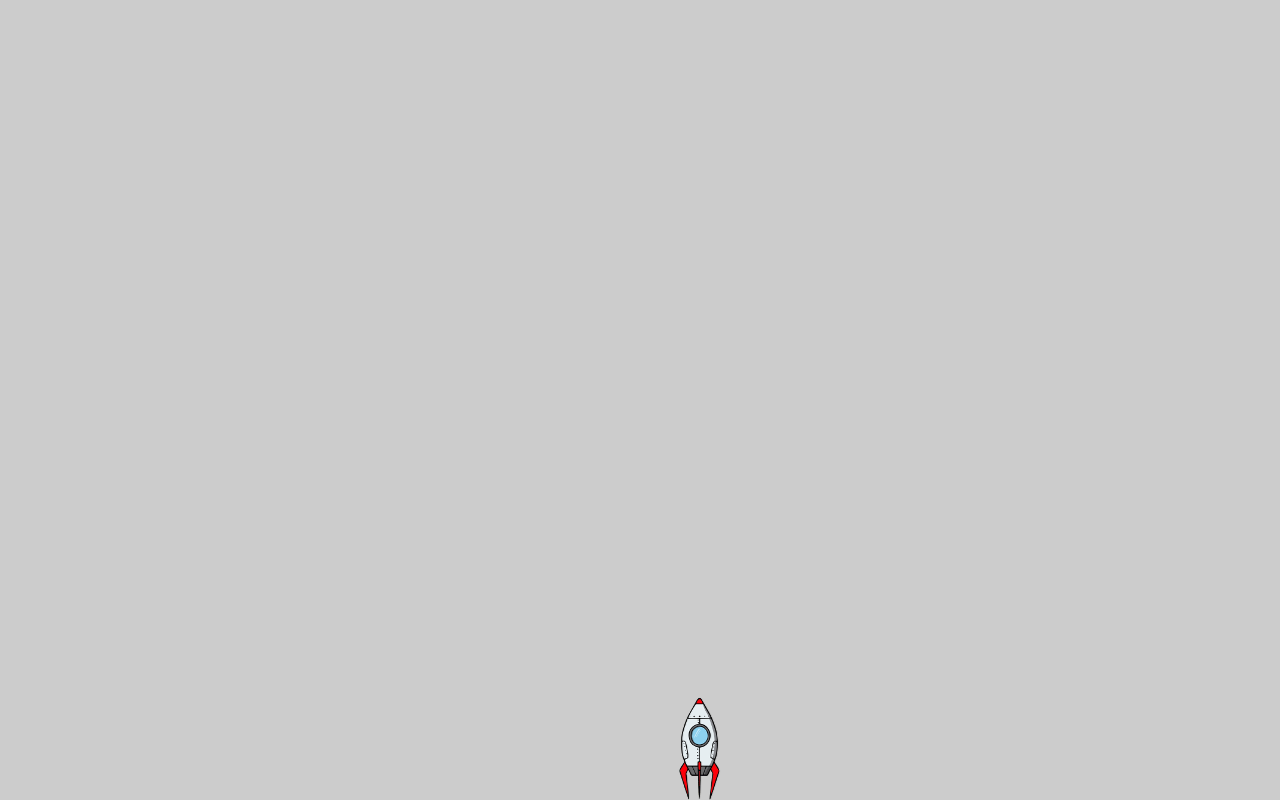
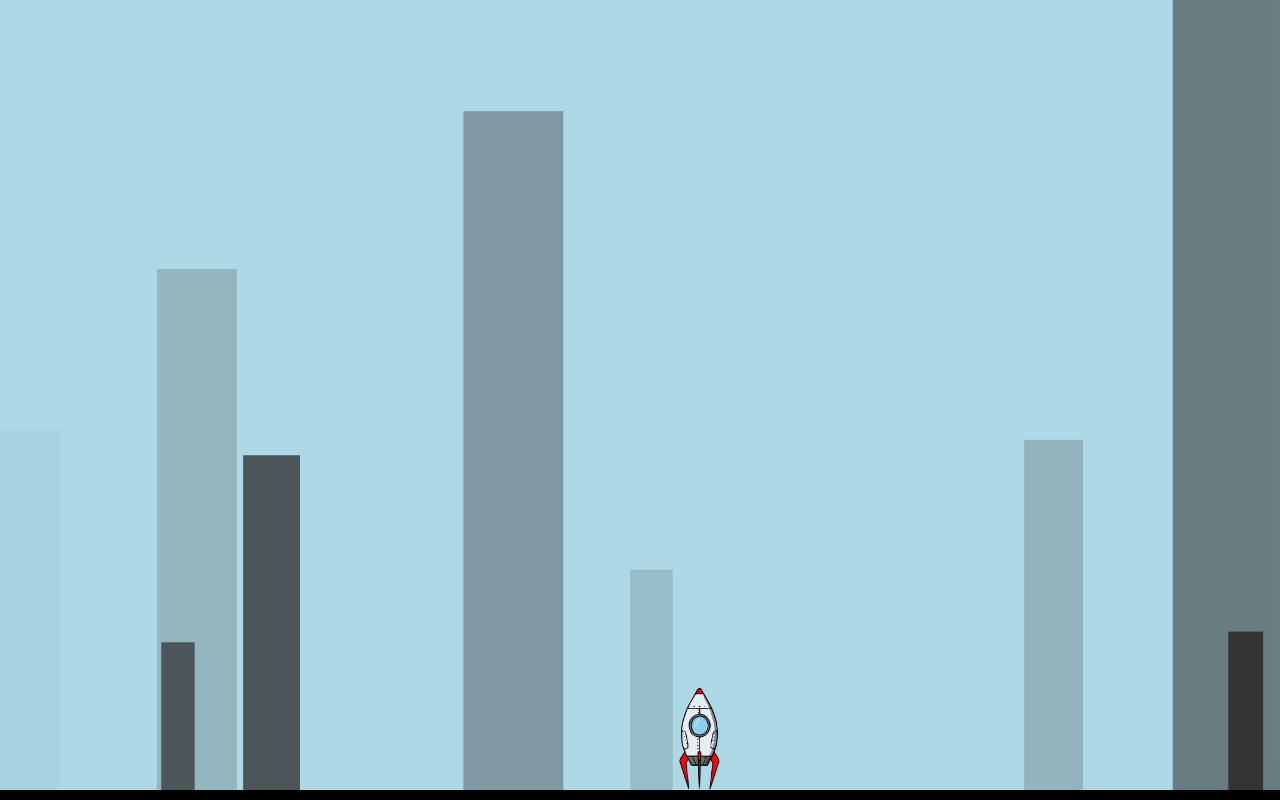
Before and after one commit to lenaindelaforetmagique/Spaceship, a plain HTML site: page index.html in a window 1280 px wide. Drawn offline with Linux system fonts and the light colour scheme.

Commit message:
changing viewBox + Buildings + clouds

```diff
--- a/game.js
+++ b/game.js
@@ -10,7 +10,7 @@ principalAngle = function(angle) {
 };
 
 Spaceship = function(x, y) {
-  console.log(x, y);
+  // console.log(x, y);
   this.x = x;
   this.y = y;
   this.dx = 0;
@@ -34,10 +34,10 @@ Spaceship = function(x, y) {
   this.update = function(dt) {
     if (this.alive) {
       if (!this.landed) {
-        this.dy += 0.05;
+        this.dy += 0.1;
       } else {
 
-        console.log("landed");
+        // console.log("landed");
       }
       this.x += this.dx; // * dt;
       this.y += this.dy; // * dt;
@@ -45,7 +45,7 @@ Spaceship = function(x, y) {
       this.theta = principalAngle(this.theta);
 
     } else {
-      console.log("mort");
+      // console.log("mort");
     }
   }
 };
@@ -54,7 +54,7 @@ Spaceship = function(x, y) {
 Game = function(w, h) {
   this.w = w;
   this.h = h;
-  this.land = this.h - 48;
+  this.land = 0 - 48;
   this.ship = new Spaceship(Math.random() * w, this.land); //Math.floor(h / 2));
 
   // this.html = new SVGView(this);
@@ -69,13 +69,13 @@ Game = function(w, h) {
     var res;
 
     var test1 = Math.abs(this.ship.y - this.land) < 2; // check altitude
-    var test2 = Math.abs(this.ship.theta) < 10; // check verticality (tol =2°)
-    var test3 = (this.ship.dx ** 2 + this.ship.dy ** 2) < 0.9; // check velocity
+    var test2 = Math.abs(this.ship.theta) < 10; // check verticality (tol =10°)
+    var test3 = (this.ship.dy > 0) && (this.ship.dx ** 2 + this.ship.dy ** 2) < 3; // check velocity
     var test4 = Math.abs(this.ship.dtheta) < 0.1; // check rotational speed
     res = test1 && test2 && test3 && test4;
 
     this.ship.landed = res;
-    console.log(test1, test2, test3, test4);
+    // console.log(test1, test2, test3, test4);
     if (this.ship.landed) {
       this.ship.dx = 0;
       this.ship.dy = 0;
@@ -89,11 +89,11 @@ Game = function(w, h) {
 
     if (this.ship.x < 0) {
       // this.ship.alive = false;
-      this.ship.x += this.w;
+      // this.ship.x += this.w;
       // this.ship.dx *= -1;
     } else if (this.ship.x > this.w) {
       // this.ship.alive = false;
-      this.ship.x -= this.w;
+      // this.ship.x -= this.w;
       // this.ship.dx *= -1;
     }
 
@@ -101,7 +101,7 @@ Game = function(w, h) {
       // this.ship.alive = false;
       // this.ship.y += this.h;
       // this.ship.dy *= -1;
-    } else if (this.ship.y > this.h) {
+    } else if (this.ship.y > this.land + 4) {
       this.ship.alive = false;
       // this.ship.y -= this.h;
       // this.ship.dy *= -1;
--- a/style.css
+++ b/style.css
@@ -2,7 +2,7 @@ html, body {
   margin: 0;
   padding: 0;
   height: 100%;
-  overflow: hidden
+  overflow: hidden;
 }
 
 svg {
--- a/svgview.js
+++ b/svgview.js
@@ -3,6 +3,7 @@ var svgNS = "http://www.w3.org/2000/svg";
 SVGView = function() {
   this.w = window.innerWidth;
   this.h = window.innerHeight;
+  this.viewBox = [];
   this.svg = null;
   this.setView();
 
@@ -20,27 +21,77 @@ SVGView = function() {
 };
 
 SVGView.prototype.setView = function() {
+  var thiz = this;
 
   let svgNS = "http://www.w3.org/2000/svg";
-  this.svg = document.createElementNS(svgNS, "svg");
-  this.svg.setAttributeNS(null, "viewBox", "0 0 " + this.w + " " + this.h);
+  thiz.svg = document.createElementNS(svgNS, "svg");
+  thiz.viewBox = [0, -thiz.h + 10, thiz.w, thiz.h];
+
+  thiz.svg.setAttributeNS(null, "viewBox", thiz.viewBox.join(" "));
 
   // svg.setAttributeNS(null, "width", "100%");
-  this.svg.setAttributeNS(null, "height", this.h); //window.innerHeight);
-  this.svg.setAttributeNS(null, "id", "space");
+  thiz.svg.setAttributeNS(null, "height", thiz.h); //window.innerHeight);
+  thiz.svg.setAttributeNS(null, "id", "space");
 
   var rect = document.createElementNS(svgNS, 'rect');
-  rect.setAttribute('x', 0);
-  rect.setAttribute('y', 0);
-  rect.setAttribute('width', "100%");
-  rect.setAttribute('height', "100%");
-  rect.setAttribute('fill', '#CCCCCC');
-  this.svg.appendChild(rect);
+  rect.setAttributeNS(null, "id", "background");
+  rect.setAttributeNS(null, 'x', thiz.viewBox[0]);
+  rect.setAttributeNS(null, 'y', thiz.viewBox[1]);
+  rect.setAttributeNS(null, 'width', thiz.w);
+  rect.setAttributeNS(null, 'height', thiz.h);
+  rect.setAttributeNS(null, 'fill', '#ADD8E6');
+  thiz.svg.appendChild(rect);
 
-  document.body.appendChild(this.svg);
+  rect = document.createElementNS(svgNS, 'rect');
+  rect.setAttributeNS(null, "id", "horizon");
+  rect.setAttributeNS(null, 'x', thiz.viewBox[0]);
+  rect.setAttributeNS(null, 'y', 0);
+  rect.setAttributeNS(null, 'width', thiz.w);
+  rect.setAttributeNS(null, 'height', thiz.h);
+  rect.setAttributeNS(null, 'fill', '#000000');
+  thiz.svg.appendChild(rect);
+
+  // Buildings
+  for (let i = 0; i < 50; i++) {
+    rect = document.createElementNS(svgNS, 'rect');
+    let v = Math.random();
+    let dx = v * 100 + 20;
+    let dy = v * 800 + 40;
+    let x = Math.random() * 5 * thiz.w - 2.5 * thiz.w;
+    let alpha = Math.random();
+    rect.setAttribute('x', x);
+    rect.setAttribute('y', -dy);
+    rect.setAttribute('width', dx);
+    rect.setAttribute('height', dy);
+    rect.setAttribute('fill', 'rgb(50, 50, 50,' + alpha + ')');
+    thiz.svg.appendChild(rect);
   }
 
-SVGView.prototype.setupInput = function() {
+  // Clouds
+  for (let i = 0; i < 100; i++) {
+    rect = document.createElementNS(svgNS, 'ellipse');
+
+    let rx = Math.random() * 300;
+    let ry = rx * (0.5 + 0.25 * Math.random());
+    let x = Math.random() * 5 * thiz.w - 2.5 * thiz.w;
+    let y = -Math.random() * 5 * thiz.h - this.h;
+    let alpha = Math.random();
+    rect.setAttribute('cx', x);
+    rect.setAttribute('cy', y);
+    rect.setAttribute('rx', rx);
+    rect.setAttribute('ry', ry);
+    rect.setAttribute('fill', 'rgb(255, 255, 255,' + alpha + ')');
+    thiz.svg.appendChild(rect);
+  }
+
+
+
+
+  document.body.appendChild(thiz.svg);
+}
+
+SVGView.prototype.setupInput =
+  function() {
     var svg = this.svg;
     var game = this.game;
     var thiz = this;
@@ -113,6 +164,7 @@ SVGView.prototype.update = function(ts) {
 
 SVGView.prototype.draw = function() {
   var game = this.game;
+
   // Spaceship
   var ship = document.getElementById("ship");
   var thiz = this;
@@ -153,6 +205,20 @@ SVGView.prototype.draw = function() {
 
   ship.setAttributeNS(null, 'transform', transformation);
   // +    "translate(" + (game.ship.x) + "," + (game.ship.y) + ")")
+
+
+  // viewBox
+  // this.viewBox[0] =
+  thiz.viewBox[0] = Math.max(Math.min(thiz.viewBox[0], game.ship.x - this.w / 4), game.ship.x + this.w / 4 - this.w);
+  thiz.viewBox[1] = Math.min(-thiz.h + 10, game.ship.y - thiz.h / 2);
+  console.log(this.viewBox);
+  thiz.svg.setAttributeNS(null, "viewBox", thiz.viewBox.join(" "));
+  var bg = document.getElementById("background");
+  bg.setAttributeNS(null, 'x', thiz.viewBox[0]);
+  bg.setAttributeNS(null, 'y', thiz.viewBox[1]);
+  var hz = document.getElementById("horizon");
+  hz.setAttributeNS(null, 'x', thiz.viewBox[0]);
+
 }
 
 
```
Lines whose indentation alone changed are shown as unchanged.
